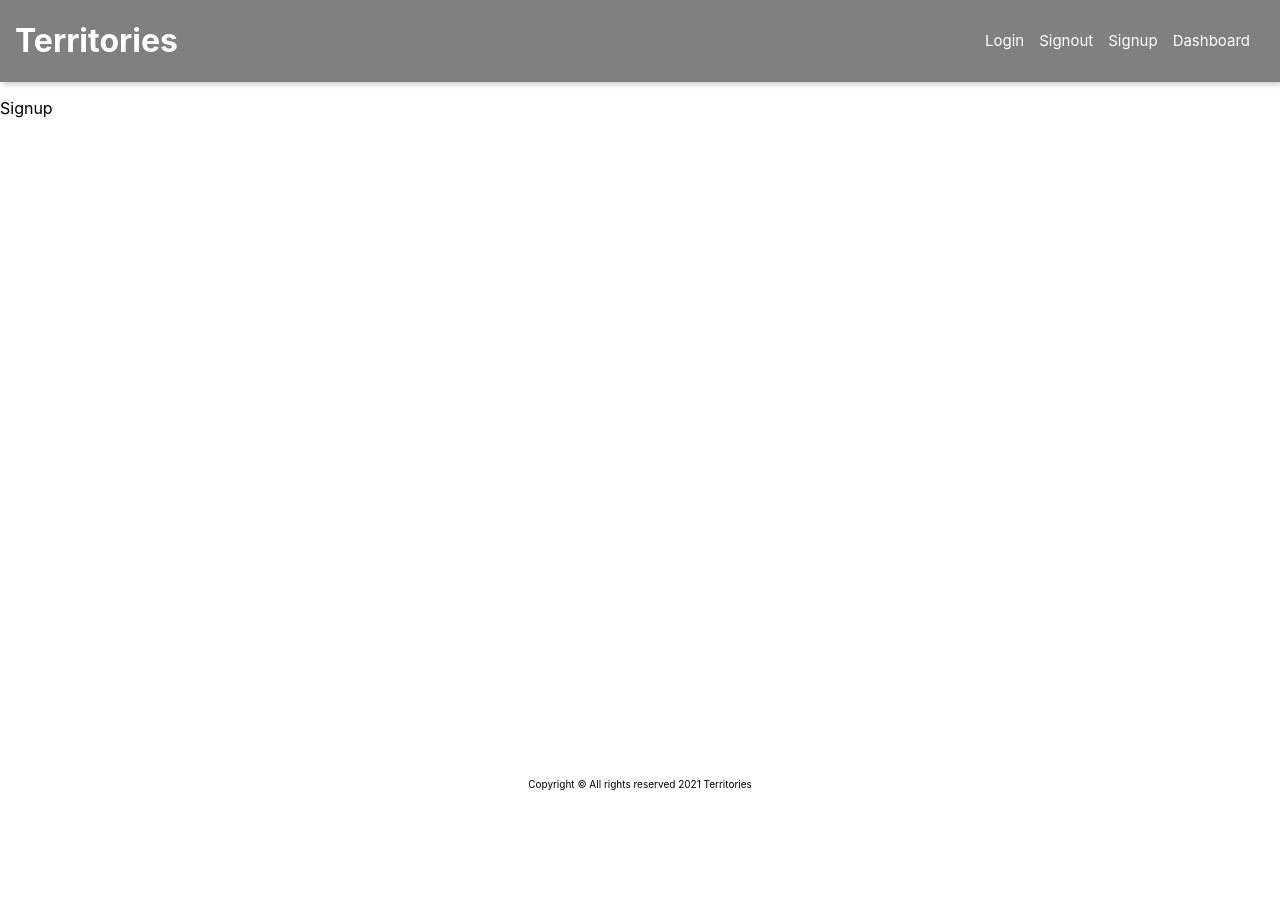
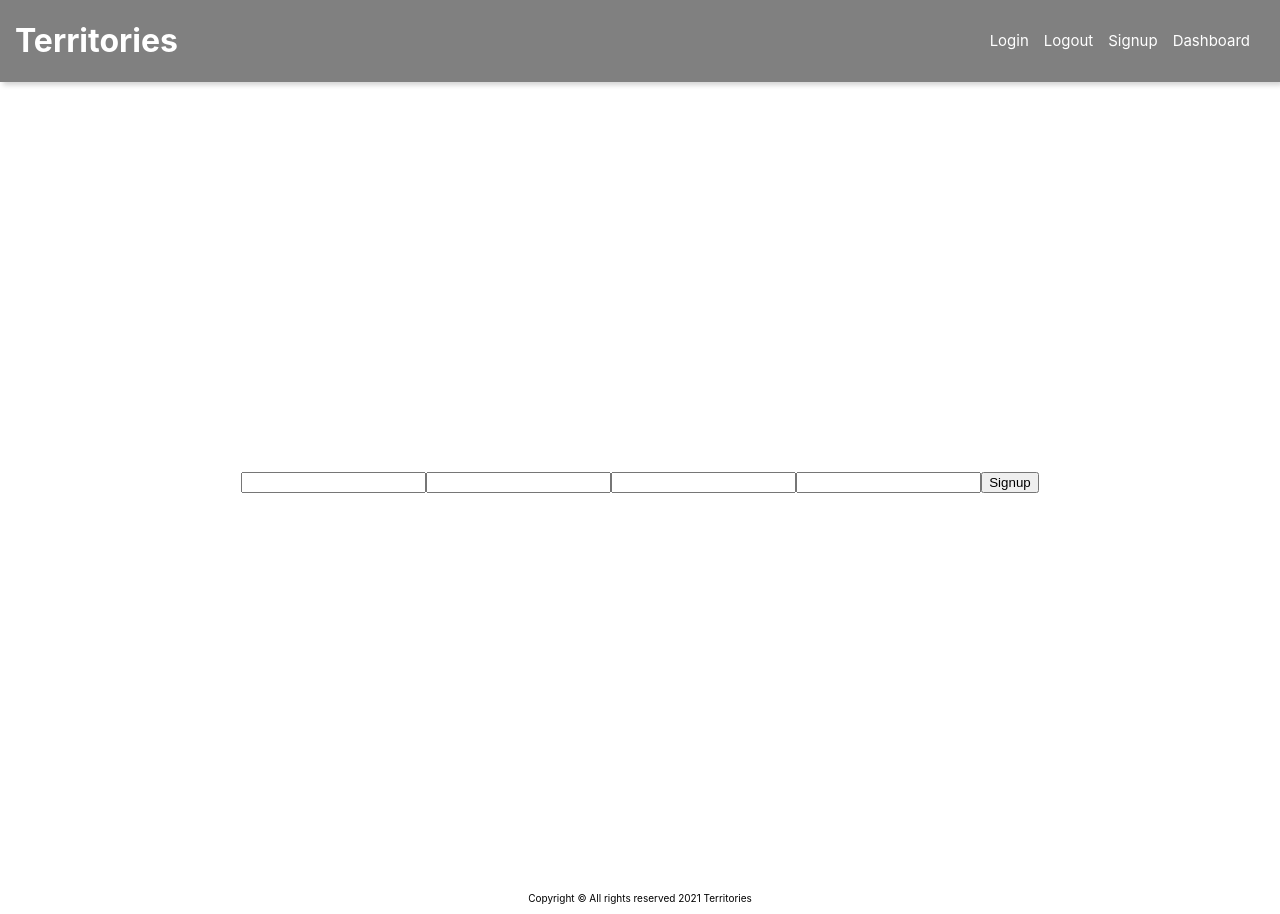
Before and after one commit to Mheckmann7/Territories-client, a React (Create React App) app: page /signup in a window 1280 px wide. Before the commit the page ends 800 px from the top, so only its background shows below. Built offline with nearby package versions, Linux system fonts and the light colour scheme.

Commit message:
configs routes props

```diff
--- a/src/App.js
+++ b/src/App.js
@@ -23,10 +23,10 @@ function App() {
              <Dashboard />
           } />
           <Route exact path="/signup" render={props =>
-             <Signup />
+            <Signup {...props}/>
           } />
           <Route exact path="/login" render={props =>
-             <Login />
+            <Login {...props}/>
           } />
         </Switch>
         </main>
--- a/src/components/Header/Header.module.css
+++ b/src/components/Header/Header.module.css
@@ -4,16 +4,22 @@
     justify-content: space-between;
     align-items: center;
     background-color: gray;
-    color: white;
     box-shadow: 3px 3px 5px lightgray;
 }
 
 .Header > nav > ul {
     display: flex;
     list-style: none;
+
 }
 
 .Header > nav > ul li {
     margin-right: 15px;
     font-size: 15px;
+
 }
+
+.Header a {
+    text-decoration: none;
+    color: white
+}
--- a/src/components/Header/index.js
+++ b/src/components/Header/index.js
@@ -1,15 +1,26 @@
+import { Link } from 'react-router-dom';
 import styles from './Header.module.css';
 
 function Header(props) {
     return (
         <header className={styles.Header}>
-            <h1>Territories</h1>
+            <Link to="/">
+                <h1>Territories</h1>
+            </Link>
             <nav>
                 <ul>
-                    <li>Login</li>
-                    <li>Signout</li>
-                    <li>Signup</li>
-                    <li>Dashboard</li>
+                    <li>
+                        <Link to="/login">Login</Link>
+                    </li>
+                    <li>
+                        <Link to="">Logout</Link>
+                    </li>
+                    <li>
+                        <Link to="/signup">Signup</Link>
+                    </li>
+                    <li>
+                        <Link to="/dashboard">Dashboard</Link>
+                    </li>
                 </ul>
             </nav>
         </header>
--- a/src/index.css
+++ b/src/index.css
@@ -11,3 +11,11 @@ code {
   font-family: source-code-pro, Menlo, Monaco, Consolas, 'Courier New',
     monospace;
 }
+
+.Page {
+  min-height: 100vh;
+  flex-direction: column;
+  display: flex;
+  justify-content: center;
+  align-items: center;
+}
--- a/src/pages/Dashboard/index.js
+++ b/src/pages/Dashboard/index.js
@@ -1,6 +1,6 @@
 function Dashboard(props) {
     return (
-        <p>Dashboard</p>
+        <div>Dashboard</div>
     );
 }
 
--- a/src/pages/Home/index.js
+++ b/src/pages/Home/index.js
@@ -1,6 +1,6 @@
 function Home(props) {
     return (
-        <p>Home</p>
+        <div>Home</div>
     );
 }
 
--- a/src/pages/Login/index.js
+++ b/src/pages/Login/index.js
@@ -1,6 +1,6 @@
 function Login(props) {
     return (
-        <p>Login</p>
+        <div>Login</div>
      );
 }
 
--- a/src/pages/Signup/index.js
+++ b/src/pages/Signup/index.js
@@ -1,6 +1,59 @@
+import { useState } from 'react';
+
 function Signup(props) {
+    const [formState, setFormState] = useState(getInitialFormState());
+
+
+
+    function getInitialFormState() {
+        return {
+            firstName: "",
+            lastName: "",
+            email: "",
+            password: "",
+        }
+    }
+
+    function handleChange(event) {
+        setFormState(prevState => ({
+            ...prevState,
+            [event.target.name]: event.target.value
+        }));
+    }
+    function handleSubmit(event) {
+        event.preventDefault();
+        console.log('submitted form data', formState)
+        setFormState(getInitialFormState());
+
+        props.history.push('/dashboard');
+    }
+
     return (
-        <p>Signup</p>
+        <div className="Page">
+            <form onSubmit={handleSubmit}>
+                <input
+                    value={formState.firstName}
+                    onChange={handleChange}
+                    name="firstName"
+                    type="text" />
+                <input
+                    value={formState.lastName}
+                    onChange={handleChange}
+                    name="lastName"
+                    type="text" />
+                <input
+                    value={formState.email}
+                    onChange={handleChange}
+                    name="email"
+                    type="email" />
+                <input
+                    value={formState.password}
+                    onChange={handleChange}
+                    name="password"
+                    type="password" />
+                <button>Signup</button>
+            </form>
+        </div>
     );
 }
 
```
Also changed, not shown: 1 other file (tests, documents, lock files or other folders).
